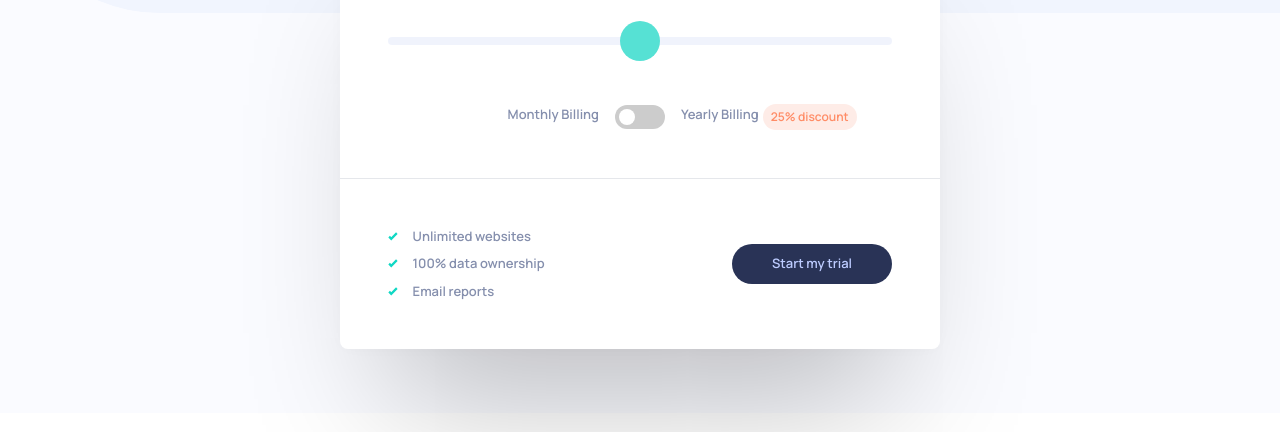
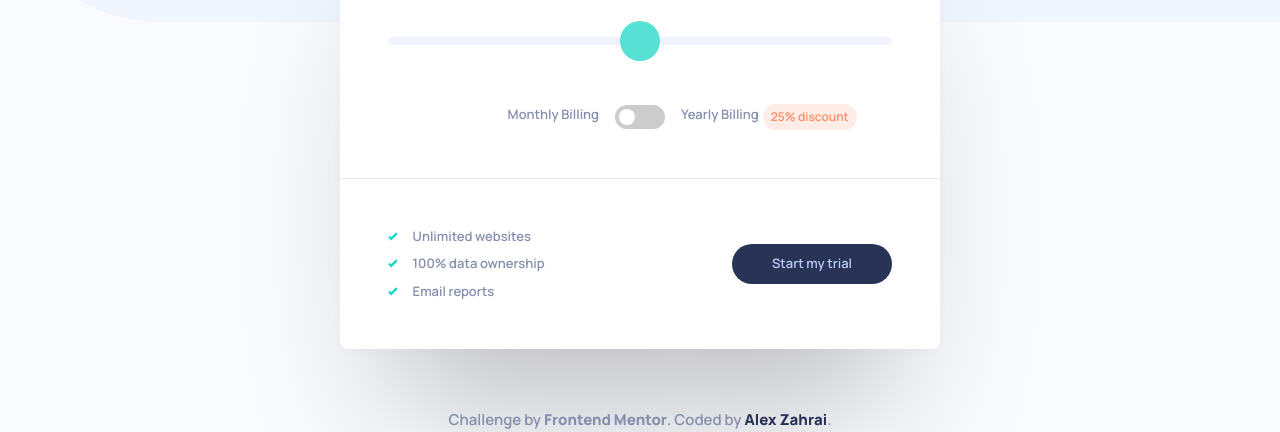
Before and after one commit to alexandrezahrai/interactive-pricing-component-tailwind, a website: page public/index.html in a window 1280 px wide. Shown: the part 387-819 px from the top of the page. Drawn offline with Linux system fonts and the light colour scheme.

Commit message:
fixes a few things

```diff
--- a/public/index.html
+++ b/public/index.html
@@ -62,8 +62,7 @@
               <div
                 id="page-views"
                 class="eyebrow text-center md:text-left w-full"
-              >
-              </div>
+              ></div>
               <div class="flex items-center gap-2">
                 <div class="big-text text-blue-dark-desaturated">
                   <span id="output-price"></span>
@@ -151,14 +150,23 @@
         </div>
       </section>
 
-      <!-- <section class="container">
-        <div class="attribution">
+      <section class="container">
+        <div class="w-full text-center">
           Challenge by
-          <a href="https://www.frontendmentor.io?ref=challenge" target="_blank"
+          <a
+            href="https://www.frontendmentor.io/challenges/interactive-pricing-component-t0m8PIyY8"
+            target="_blank"
+            class="font-bold"
             >Frontend Mentor</a
-          >. Coded by <a href="#">Your Name Here</a>.
+          >. Coded by
+          <a
+            href="https://alexandre-zahrai.vercel.app/"
+            target="_blank"
+            class="font-bold text-blue-dark-desaturated"
+            >Alex Zahrai</a
+          >.
         </div>
-      </section> -->
+      </section>
     </main>
     <script src="index.js"></script>
   </body>
--- a/public/index.js
+++ b/public/index.js
@@ -20,7 +20,7 @@ monthlySlider.oninput = function () {
   }
 };
 
-// Update the page views based on the yearly pricing switch
+// Update the price per month based on the yearly pricing switch
 switchCheckbox.addEventListener("change", function () {
   let value = Number(monthlySlider.value);
   if (switchCheckbox.checked === true) {
@@ -28,5 +28,4 @@ switchCheckbox.addEventListener("change", function () {
   } else {
     output.innerHTML = `$${value.toFixed(2)}`;
   }
-  pageViewsElement.innerHTML = pageViewsSteps[value / 6 - 1] + " pageviews";
 });
```
Also changed, not shown: public/output.css.
